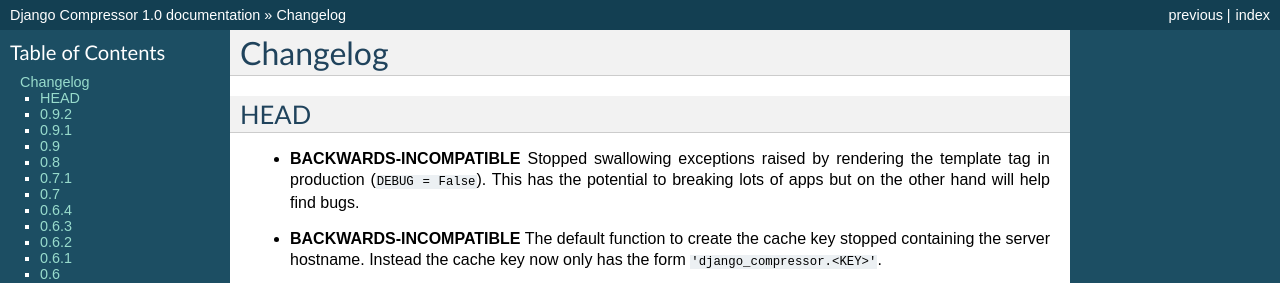
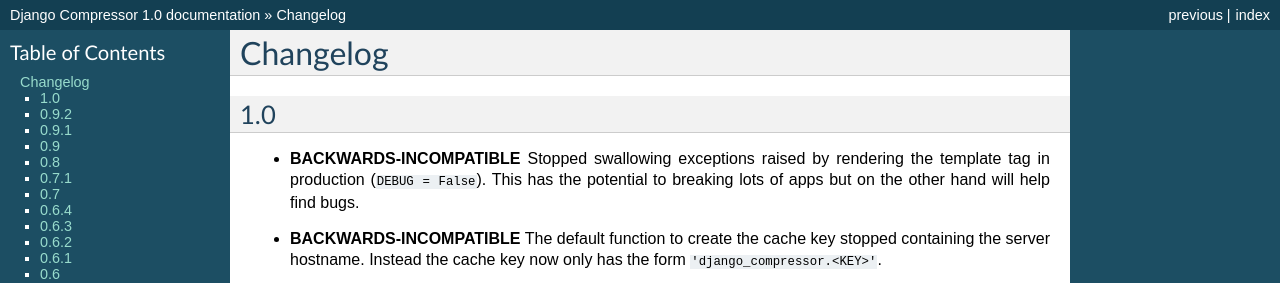
Before and after one commit to django-compressor/django-compressor, a Sphinx documentation site: the page built from docs/changelog.txt, in a window 1280 px wide and 900 px high. Shown: the top 283 px of the window. Built offline with Sphinx 7.4.7, drawn with Linux system fonts in a browser that asks for light colours.

Commit message:
Fixed a bunch of forgotten things, d'oh!

```diff
--- a/docs/changelog.txt
+++ b/docs/changelog.txt
@@ -1,8 +1,8 @@
 Changelog
 =========
 
-HEAD
-----
+1.0
+---
 
 - **BACKWARDS-INCOMPATIBLE** Stopped swallowing exceptions raised by
   rendering the template tag in production (``DEBUG = False``). This
--- a/setup.py
+++ b/setup.py
@@ -110,7 +110,7 @@
     packages = find_packages(exclude=['tests', 'tests.*']),
     package_data = find_package_data('compressor', only_in_packages=False),
     classifiers = [
-        'Development Status :: 4 - Beta',
+        'Development Status :: 5 - Production/Stable',
         'Framework :: Django',
         'Intended Audience :: Developers',
         'License :: OSI Approved :: MIT License',
@@ -122,10 +122,10 @@
         'Topic :: Internet :: WWW/HTTP',
     ],
     zip_safe = False,
-    install_requires=[
+    install_requires = [
         'django-appconf >= 0.4',
     ],
-    setup_requires=[
+    setup_requires = [
         'versiontools >= 1.6',
     ],
 )
```
